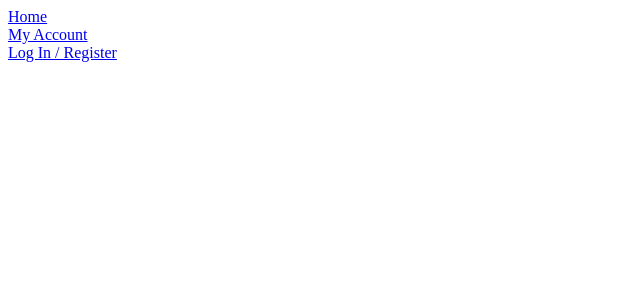
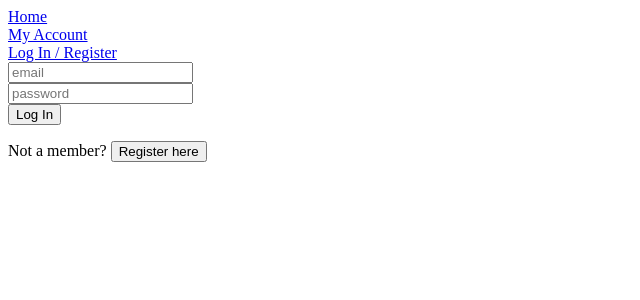
Before and after one commit to Victor-B-dev/block30bookbuddy, a React (Vite) app: page /#/login in a window 1280 px wide. Shown: the top 300 px of the page, without its empty margins (0-640 px from the left). Built offline with nearby package versions, Linux system fonts and the light colour scheme.

Commit message:
made auth.jsx for both login & register. created token as state variable to track login. created account.jsx for future account details

```diff
--- a/src/App.jsx
+++ b/src/App.jsx
@@ -1,21 +1,24 @@
+import { useState } from 'react'
 import { Routes, Route } from 'react-router-dom'
 import Nav from './components/Nav.jsx'
 import Booklist from './components/Booklist.jsx'
 import BookDetails from './components/BookDetails.jsx'
-
-
+import Account from './components/Account.jsx'
+import Auth from './components/Auth.jsx'
 
 const App = () => {
+  const [token, setToken] = useState("");
 
   return (
     <>
+      <Nav />
 
-    <Nav />
-
-    <Routes>
-      <Route path='/' element={<Booklist />}/>
-      <Route path='/books/:id' element={<BookDetails />} />
-    </Routes>
+      <Routes>
+        <Route path='/' element={<Booklist />}/>
+        <Route path='/books/:id' element={<BookDetails />} />
+        <Route path='/my-account' element={<Account token={token} />}/>
+        <Route path='/login' element={<Auth setToken={setToken} />} />
+      </Routes>
 
     </>
   )
--- /dev/null
+++ b/src/components/Account.jsx
@@ -0,0 +1,8 @@
+const Account = () => {
+
+
+
+}
+
+
+export default Account
--- /dev/null
+++ b/src/components/Auth.jsx
@@ -0,0 +1,94 @@
+import { useState } from 'react';
+
+const Auth = ( { setToken }) => {
+  const [showLogin, setShowLogin] = useState(true);
+
+  const [firstNameInput, setFNameInput] = useState("");
+  const [lastNameInput, setLNameInput] = useState("");
+  const [emailInput, setEmailInput] = useState("");
+  const [passwordInput, setPasswordInput] = useState("");
+
+
+  const registerUser = async() => {
+    try {
+      const response = await fetch('https://fsa-book-buddy-b6e748d1380d.herokuapp.com/api/user/register', {
+        method: 'POST',
+        headers: {
+          "Content-Type": "application/json"
+        },
+        body: JSON.stringify({
+          firstname: firstNameInput,
+          lastname: lastNameInput,
+          email: emailInput,
+          password: passwordInput,
+        })
+      });
+
+      const result = await response.json();
+      console.log(result);
+    } catch (error){
+      console.log(error);
+    }
+
+    setFNameInput("");
+    setLNameInput("");
+    setEmailInput("");
+    setPasswordInput("");
+  }
+
+  const logInUser = async() => {
+    try {
+      const response = await fetch('https://fsa-book-buddy-b6e748d1380d.herokuapp.com/api/user/login', {
+        method: 'POST',
+        headers: {
+          "Content-Type": "application/json"
+        },
+        body: JSON.stringify({
+          email: emailInput,
+          password: passwordInput
+        })
+      });
+
+      const json = await response.json();
+      setToken(json.access_token);
+      } catch (error){
+        console.log(error);
+      }
+  }
+
+
+  return (
+    <>
+      <form>
+        {
+          showLogin ?
+            null :
+              <>
+                <input value={firstNameInput} onChange={(event) => { setFNameInput(event.target.value) }} placeholder="First Name" /> <br />
+
+                <input value={lastNameInput} onChange={(event) => { setLNameInput(event.target.value) }} placeholder="Last Name" /> <br />
+              </>
+        }
+
+        <input value={emailInput} onChange={(event) => { setEmailInput(event.target.value) }} type="email" placeholder="email" required /> <br />
+
+        <input value={passwordInput} onChange={(event) => { setPasswordInput(event.target.value) }} type="password" placeholder="password" required /> <br />
+
+        {
+          showLogin ?
+            <button onClick={logInUser}>Log In</button> :
+            <button onClick={registerUser}>Register</button>
+        }
+
+        </form>
+
+        {
+          showLogin ?
+            <p>Not a member? <button onClick={() => { setShowLogin(false) }}>Register here</button></p> :
+            <p>Already a member? <button onClick={() => { setShowLogin(true) }}>Log in here</button></p>
+        }
+      </>
+  )
+}
+
+export default Auth
```
